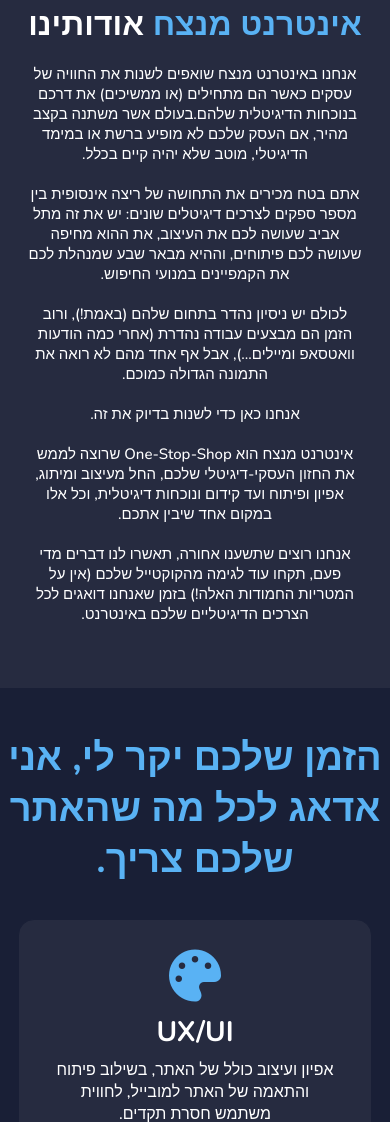
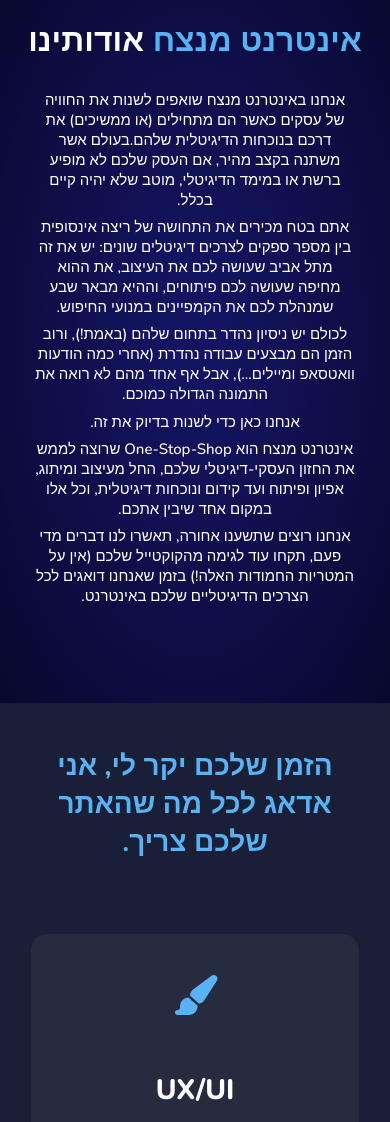
Before and after one commit to daniel103/danielportfolio2, a plain HTML site: page index.html in a window 390 px wide. Shown: the part 878-2000 px from the top of the page. Drawn offline with nearby package versions, Linux system fonts and the light colour scheme; files whose address does not match are found by name.

Commit message:
Add files via upload

```diff
--- a/Style/styles.css
+++ b/Style/styles.css
@@ -34,7 +34,7 @@ section {
     margin-left: auto !important;
     margin-right: auto !important;
     min-height: 100vh;
-    padding: 6.4rem 180px 0 180px;
+    padding: 6.5rem 320px 0 320px;
     position: relative;
 }
 
@@ -265,7 +265,7 @@ span {
     justify-content: center;
     align-items: center;
     gap: 2rem;
-    background: var(--snd-bg-color);
+    background-image: radial-gradient(at center center, #151462 10%, #08082E 100%) !important;
 }
 
 .about-img img {
@@ -298,7 +298,7 @@ span {
 }
 
 .elementor {
-    padding: 0px 0px 0px 70px;
+    padding: 0px 150px 0px 150px;
     box-sizing: border-box;
 }
 
@@ -311,26 +311,46 @@ span {
 
 .services h2 {
     margin-bottom: 5rem;
+    font-size: 48px;
+    position: relative;
+    margin: 0 auto 80px;
+    color: var(--main-color);
+    width: 35vw;
 }
 
 .services-container {
+
     display: flex;
+    -ms-flex-wrap: wrap;
+    flex-wrap: wrap;
+    margin-right: -15px;
+    margin-left: -15px;
+}
+
+.services-box {
+    position: relative;
+    display: flex;
+    flex-direction: column;
+    gap: 1rem;
+    align-items: center;
     justify-content: center;
-    align-items: center;
-    flex-wrap: wrap;
-    gap: 3.2rem;
+    margin: 0 auto;
+    padding: 1rem;
+    width: 30rem;
+    height: 40rem;
+    text-align: center;
+    background-color: var(--snd-bg-color);
 }
 
 .services-container .services-box {
-    flex: 1 1 30rem;
     grid-template-columns: repeat(2, 1fr);
     align-items: center;
-    gap: 3.5rem;
-    background: var(--snd-bg-color);
-    padding: 3.8rem 4.1rem 4.2rem;
+    gap: 1rem;
+
+    padding: 5rem 5rem 5rem 5rem;
     border-radius: 2rem;
     text-align: center;
-    border: .2rem solid var(--bg-color);
+    border: .2rem solid var(--snd-bg-color);
     transition: .5s ease;
 }
 
@@ -340,18 +360,33 @@ span {
 }
 
 .services-box i {
-    font-size: 6.5rem;
+    position: relative;
+    width: 80px;
+    height: 80px;
+    line-height: 80px;
+    margin-bottom: 22px;
+    align-items: center;
+    justify-content: center;
+    display: flex;
+    font-size: 5rem;
     color: var(--main-color);
 }
 
 .services-box h3 {
+    line-height: 1.8;
+    text-transform: capitalize;
+    margin-bottom: 20px;
     font-size: 2.6rem;
-    margin-top: 11px;
+    color: var(--text-color);
+    font-weight: 800;
+
 }
 
 .services-box p {
+    color: #dde0ea;
     font-size: 1.6rem;
-    margin: 1rem 0 3rem;
+    margin: 1rem 0 2rem;
+
 }
 
 
@@ -369,6 +404,7 @@ span {
     align-items: center;
     gap: 3.5rem;
     padding: auto;
+
 }
 
 .portfolio-container .portfolio-box {
@@ -392,6 +428,8 @@ span {
     width: 100%;
     transition: .5s ease;
     opacity: 0.8;
+    background-position: center;
+    object-fit: fill;
 }
 
 .portfolio-box:hover img {
@@ -749,6 +787,8 @@ span {
 
     .about {
         flex-direction: column-reverse;
+        padding: 60px 0px 60px 0px;
+        background-image: radial-gradient(at center center, #151462 10%, #08082E 100%) !important;
     }
 
     .about-img img{
@@ -757,7 +797,12 @@ span {
     }
 
     .services h2 {
-        margin-bottom: 3rem;
+        font-size: 28px;
+        width: 90%;
+        align-items: center;
+        justify-content: center;
+        display: flex;
+        margin: 0 auto 80px;
     }
 
     .portfolio h2 {
@@ -827,7 +872,7 @@ span {
             font-weight: 500;
         }
         section {
-            min-height: 55vh;
+            min-height: 46vh;
             padding: 5.5rem 2%;
         }
         #portfolio-p {
@@ -854,14 +899,44 @@ span {
             font-weight: 500;
             text-align: center;
             margin: 2.5rem;
+            margin-block-start: 0;
+            margin-block-end: .9rem;
         }
         .heading {
             text-align: center;
             font-size: 38px;
             font-weight: bold;
         }
+        .elementor {
+            text-align: center;
+    color: var(--text-color);
+    font-family: "Assistant", assistant;
+    font-size: 16px;
+    padding: 30px 15px 30px 15px;
+    font-weight: 500;
+        }
         .services-container {
             padding: 10px;
+                 margin-right: 0;
+    margin-left: 0;
+    margin-top: -65px;
+        }
+        .services-box {
+            position: relative;
+    display: flex;
+    flex-direction: column;
+    gap: 1rem;
+    align-items: center;
+    justify-content: center;
+    margin: 0 auto;
+    padding: 1rem;
+    width: 41rem;
+    height: 40rem;
+    text-align: center;
+    margin: 0 auto;
+    margin-top: 6rem;
+        background-color: var(--snd-bg-color);
+
         }
         .services-box h3 {
             font-size: 28px;
@@ -878,7 +953,7 @@ span {
         padding: 0px 0px 0px 0px;
     }
     .portfolio-container .portfolio-box {
-        height: 265px;
+        height: 214px;
     }
 
     .portfolio-container {
@@ -890,6 +965,10 @@ span {
     }
     .portfolio-layer p {
         font-weight: 500;
+        font-size: 12px;
+    }
+    .portfolio-layer h4 {
+        font-size: 2.5rem;
     }
     #contact-h21 {
         font-size: 29px;
--- a/index.html
+++ b/index.html
@@ -72,17 +72,17 @@
 
         <!--  services section design  -->
         <section class="services" id="services">
-            <h2 class="heading" id="services-h2"><span id="services-span">הזמן שלכם יקר לי, אני אדאג לכל מה שהאתר שלכם צריך.</span> </h2>
+            <h2 class="heading" id="services-h2">הזמן שלכם יקר לי, אני אדאג לכל מה שהאתר שלכם צריך.</h2>
 
             <div class="services-container">
                 <div class="services-box">
-                    <i class="fa-solid fa-palette"></i>
+                    <i class="fa-solid fa-paintbrush"></i>
                     <h3 id="services-h3-1">UX/UI</h3>
                     <p id="services-p-1">אפיון ועיצוב כולל של האתר, בשילוב פיתוח והתאמה של האתר למובייל, לחווית משתמש חסרת תקדים.</p>
                 </div>
 
                 <div class="services-box">
-                    <i class="fa-solid fa-code"></i>
+                    <i class="fa-solid fa-screwdriver-wrench"></i>
                     <h3 id="services-h3-2">תחזוקת אתר</h3>
                     <p id="services-p-2">מעטפת מלאה של אחסון האתר על גבי שרת אחסון, חיבור הדומיין (כתובת אתר) לשרת, ואבטחה ופרטיות.</p>
                 </div>
@@ -90,13 +90,13 @@
                 <div class="services-box">
                     <i class="fa-solid fa-layer-group"></i>
                     <h3 id="services-h3-3">מיתוג ושיווק</h3>
-                    <p id="services-p-3">קידום אורגני (SEO) במנועי החיפוש באמצעות פיתוח האתר בקוד נקי ומסודר יתן דירוג גבוה, ימתג את העסק שלכם ונדאג שהעסק שלכם נמצא.</p>
+                    <p id="services-p-3">קידום אורגני (SEO) בגוגל באמצעות פיתוח האתר בקוד נקי ומסודר, ימתג את העסק שלכם ונדאג שהעסק שלכם נמצא.</p>
                 </div>
 
                 <div class="services-box">
-                    <i class="fa-solid fa-layer-group"></i>
+                    <i class="fa-solid fa-wheelchair-move"></i>
                     <h3 id="services-h3-3">הנגשת אתרים</h3>
-                    <p id="services-p-3">נגישות האתר שלכם לצורך אנשי מגבלויות שונות הנדרשים כחוק.</p>
+                    <p id="services-p-3">הנגשת האתר שלכם בליווי שלי, בהתאמה לתקן הישראלי 5568 ברמת נגישות AA, מול חברת הנגשת אתרים.</p>
                 </div>
             </div>
         </section>
```
Also changed, not shown: img/anastasiya-ganeeva.jpg, img/sharon-fitness.png.
